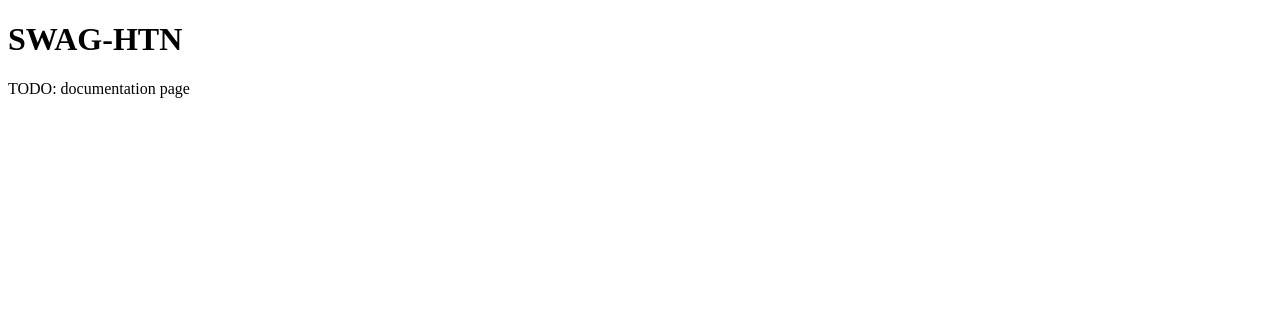
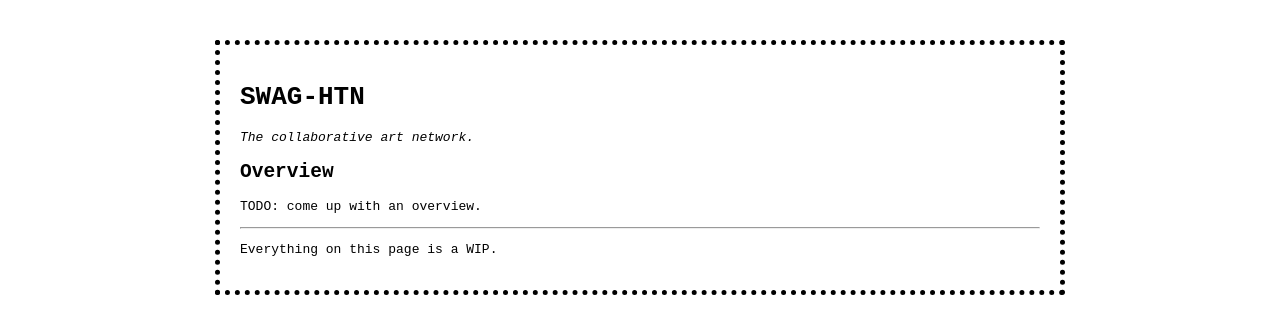
Before and after one commit to Simon-Tang/swag-htn, a plain HTML site: page docs/index.html in a window 1280 px wide. Drawn offline with Linux system fonts and the light colour scheme.

Commit message:
Adds documentation formatting.

```diff
--- a/docs/index.html
+++ b/docs/index.html
@@ -2,9 +2,27 @@
 <html>
   <head>
     <title>SWAG-HTN</title>
+    <link rel="stylesheet" href="style.css">
   </head>
   <body>
-    <h1>SWAG-HTN</h1>
-    <p>TODO: documentation page</p>
+    <div id="main-content">
+      <h1>SWAG-HTN</h1>
+      <p>
+        <em>The collaborative art network.</em>
+      </p>
+
+      <h2>Overview</h2>
+      <p>
+        TODO: come up with an overview.
+      </p>
+
+      <hr />
+
+      <footer>
+        <p>
+          Everything on this page is a WIP.
+        </p>
+      </footer>
+    </div>
   </body>
 </html>
--- /dev/null
+++ b/docs/style.css
@@ -0,0 +1,9 @@
+#main-content {
+  font-family: monospace;
+  max-width: 800px;
+
+  margin: 40px auto;
+  padding: 20px;
+
+  border: 5px black dotted;
+}
```
